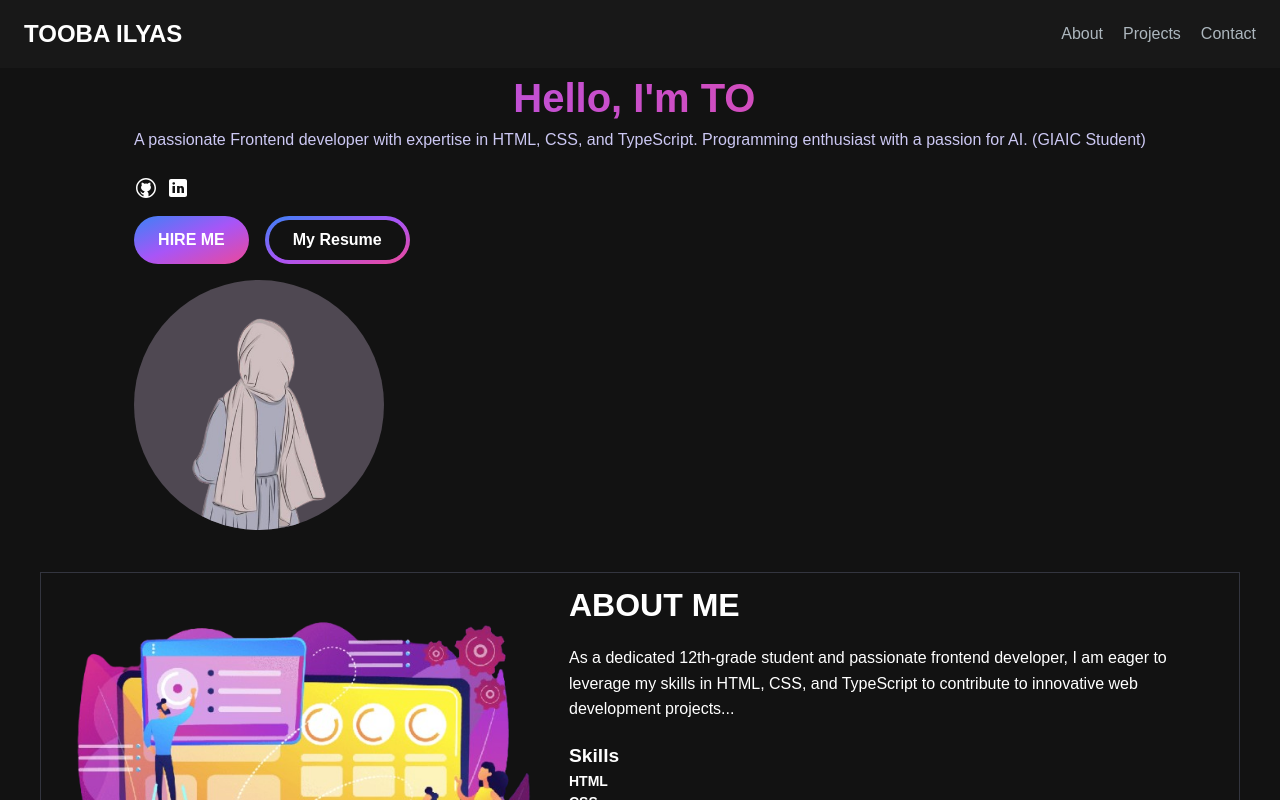
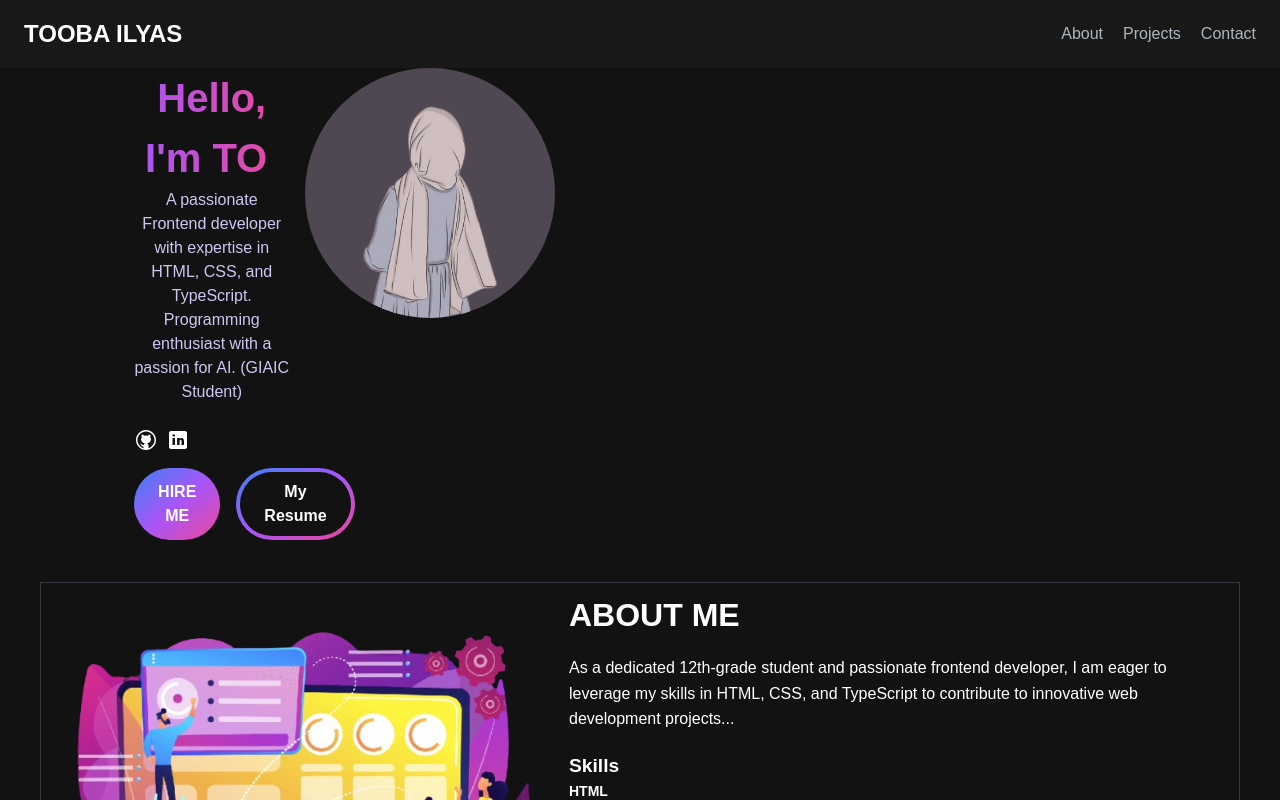
Before and after one commit to Toobailyas/portfolio-next.js-css, a Next.js app: page / in a window 1280 px wide. Shown: the top 800 px of the page. Built offline with nearby package versions, Linux system fonts and the light colour scheme.

Commit message:
Update Hero.css

```diff
--- a/src/app/component/Hero.css
+++ b/src/app/component/Hero.css
@@ -9,7 +9,7 @@
 
 .hero-container {
     display: grid;
-    grid-template-columns: 1fr;
+    grid-template-columns: repeat(auto-fill, minmax(150px, 1fr));
     gap: 16px;
     padding: 0 36px;
 }
```
